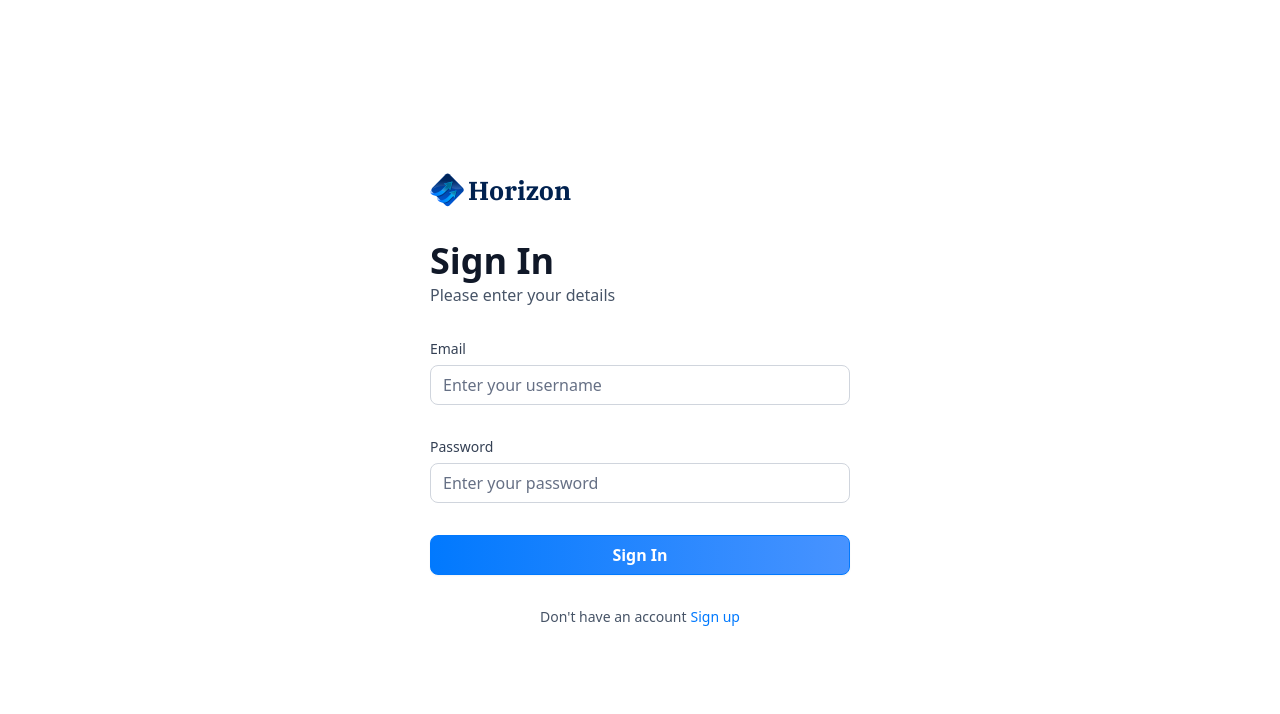
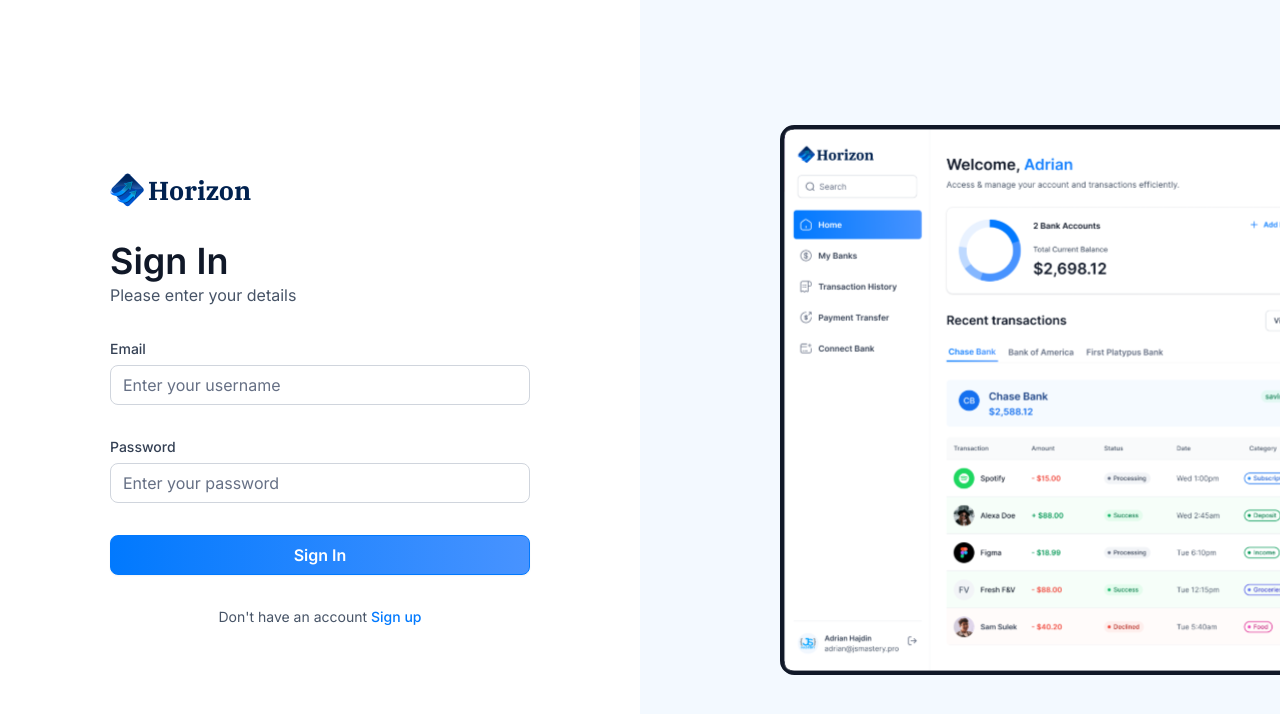
Before and after one commit to vaisakhpn/Banking, a Next.js app: page /sign-in in a window 1280 px wide. Shown: the top 714 px of the page. Built offline with nearby package versions, Linux system fonts and the light colour scheme.

Commit message:
image added in auth page

```diff
--- a/app/(auth)/layout.tsx
+++ b/app/(auth)/layout.tsx
@@ -1,7 +1,23 @@
+import Image from "next/image";
+
 export default function RootLayout({
   children,
 }: Readonly<{
   children: React.ReactNode;
 }>) {
-  return <main>{children}</main>;
+  return (
+    <main className="flex min-h-screen w-full justify-between font-inter">
+      {children}
+      <div className="auth-asset">
+        <div>
+          <Image
+            src="/icons/auth-image.svg"
+            alt="Auth image"
+            width={500}
+            height={500}
+          />
+        </div>
+      </div>
+    </main>
+  );
 }
```
